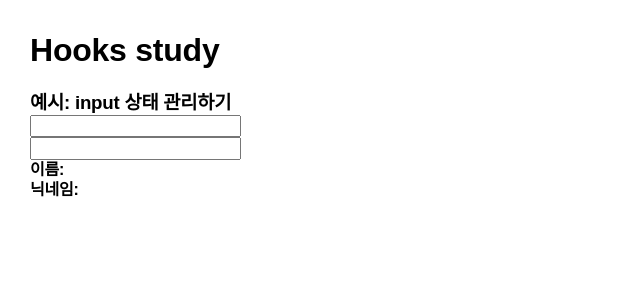
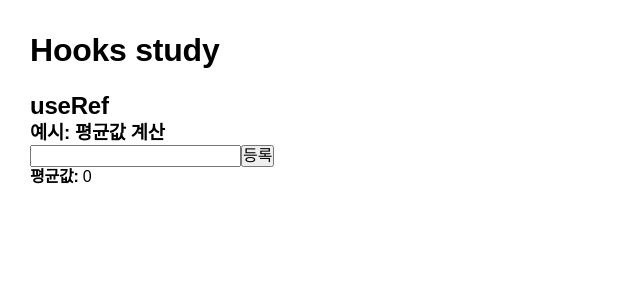
Before and after one commit to minji4252/react-basic, a React (Create React App) app: page / in a window 1280 px wide. Shown: the top 300 px of the page, without its empty margins (0-640 px from the left). Built offline with nearby package versions, Linux system fonts and the light colour scheme.

Commit message:
docs: Hooks 1차

```diff
--- /dev/null
+++ b/src/components/Average.js
@@ -0,0 +1,78 @@
+import React, { useRef, useState } from "react";
+
+const getAverage = number => {
+  console.log("평균값 계산 중...");
+  if (number.length === 0) return 0;
+
+  // https://developer.mozilla.org/ko/docs/Web/JavaScript/Reference/Global_Objects/Array/reduce
+  const sum = number.reduce((a, b) => a + b);
+  return sum / number.length;
+};
+
+const Average = () => {
+  const [list, setList] = useState([]);
+  const [number, setNumber] = useState("");
+  // useRef
+  const inputElement = useRef(null);
+
+  // input 이벤트 핸들러
+  const onChange = e => {
+    setNumber(e.target.value);
+    console.log(e.target.value);
+  };
+
+  // button 이벤트 핸들러
+  const onClick = () => {
+    const nextList = list.concat(parseInt(number));
+    setList(nextList);
+    setNumber("");
+    // useRef
+    inputElement.current.focus();
+  };
+
+  // useRef 로컬 변수 사용하기
+  // 더블클릭 방지 기능
+  const isClick = useRef(false);
+  const preventDblClick = () => {
+    if (isClick.current) {
+      console.log("이미 처리중입니다...");
+      inputElement.current.focus();
+      return;
+    }
+
+    console.log("처리 시작...");
+    isClick.current = true;
+    onClick();
+
+    // 처리에 1초 소요된다고 가정하자.
+    setTimeout(() => {
+      isClick.current = false;
+      console.log("처리완료");
+    }, 1000);
+  };
+
+  const avg = getAverage(list);
+
+  return (
+    <div>
+      <input
+        type="number"
+        value={number}
+        onChange={onChange}
+        ref={inputElement}
+      />
+      <button onClick={preventDblClick}>등록</button>
+      <ul>
+        {list.map((item, index) => (
+          <li key={index}>{item}</li>
+        ))}
+      </ul>
+      <div>
+        <b>평균값: </b>
+        {avg}
+      </div>
+    </div>
+  );
+};
+
+export default Average;
--- a/src/pages/MainPage.js
+++ b/src/pages/MainPage.js
@@ -2,6 +2,7 @@ import React from "react";
 import Counter from "../components/Counter";
 import CounterReducer from "../components/CounterReducer";
 import InputReducer from "../components/InputReducer";
+import Average from "../components/Average";
 
 const MainPage = () => {
   return (
@@ -11,20 +12,25 @@ const MainPage = () => {
         <h2>useState</h2>
         <h3>예시: 카운터 앱</h3>
         <Counter />
-      </div>
-      <div>
+      </div> */}
+      {/* <div>
         <h2>useEffect</h2>
         <h3>예시: 카운터 앱</h3>
         <Counter />
-      </div>
-      <div>
+      </div> */}
+      {/* <div>
         <h2>useReducer</h2>
         <h3>예시: 리듀서 활용 카운터 앱</h3>
         <CounterReducer />
       </div> */}
-      <div>
+      {/* <div>
         <h3>예시: input 상태 관리하기</h3>
         <InputReducer />
+      </div> */}
+      <div>
+        <h2>useRef</h2>
+        <h3>예시: 평균값 계산</h3>
+        <Average />
       </div>
     </div>
   );
```
Also changed, not shown: 1 other file (tests, documents, lock files or other folders).
